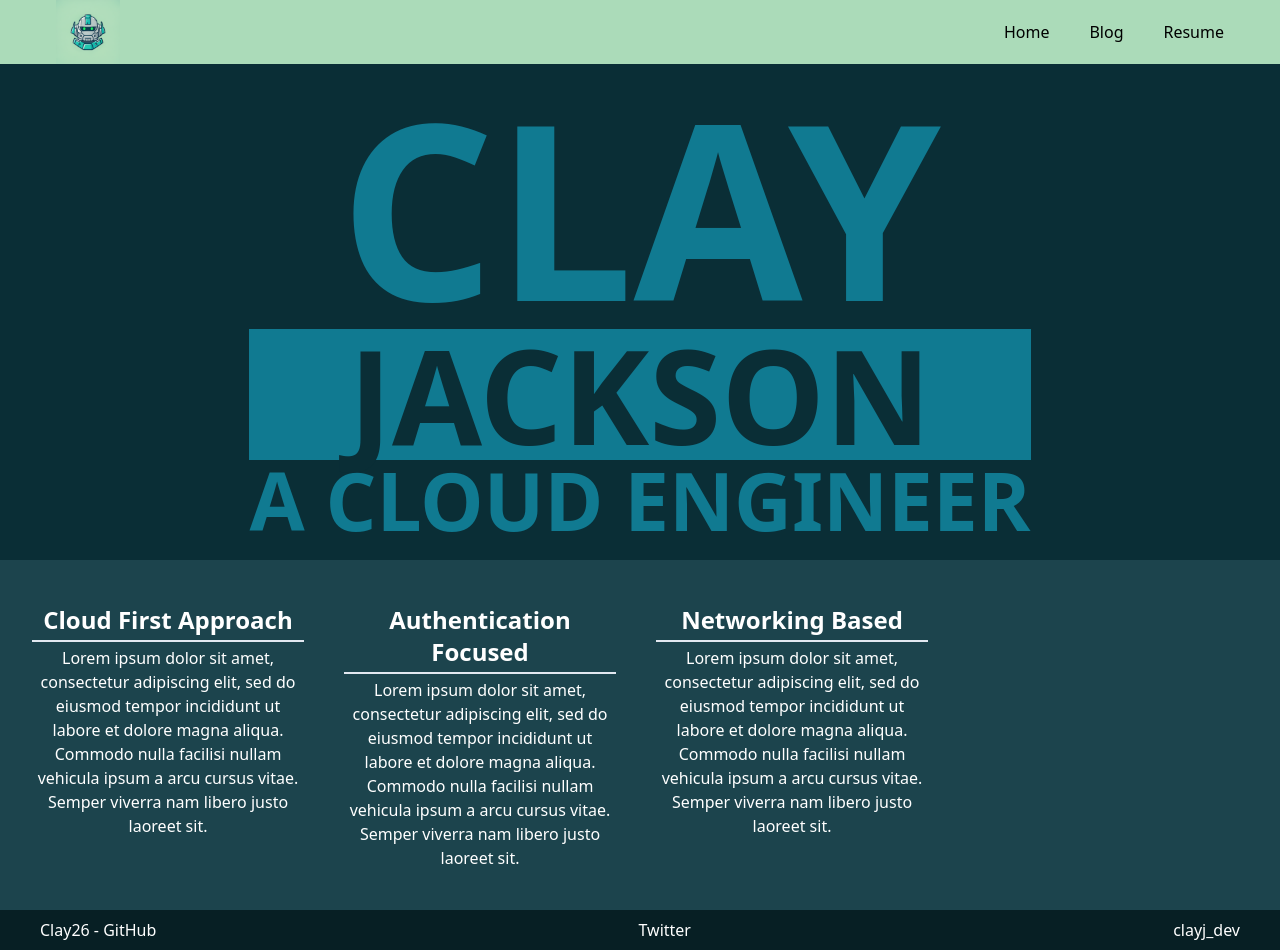
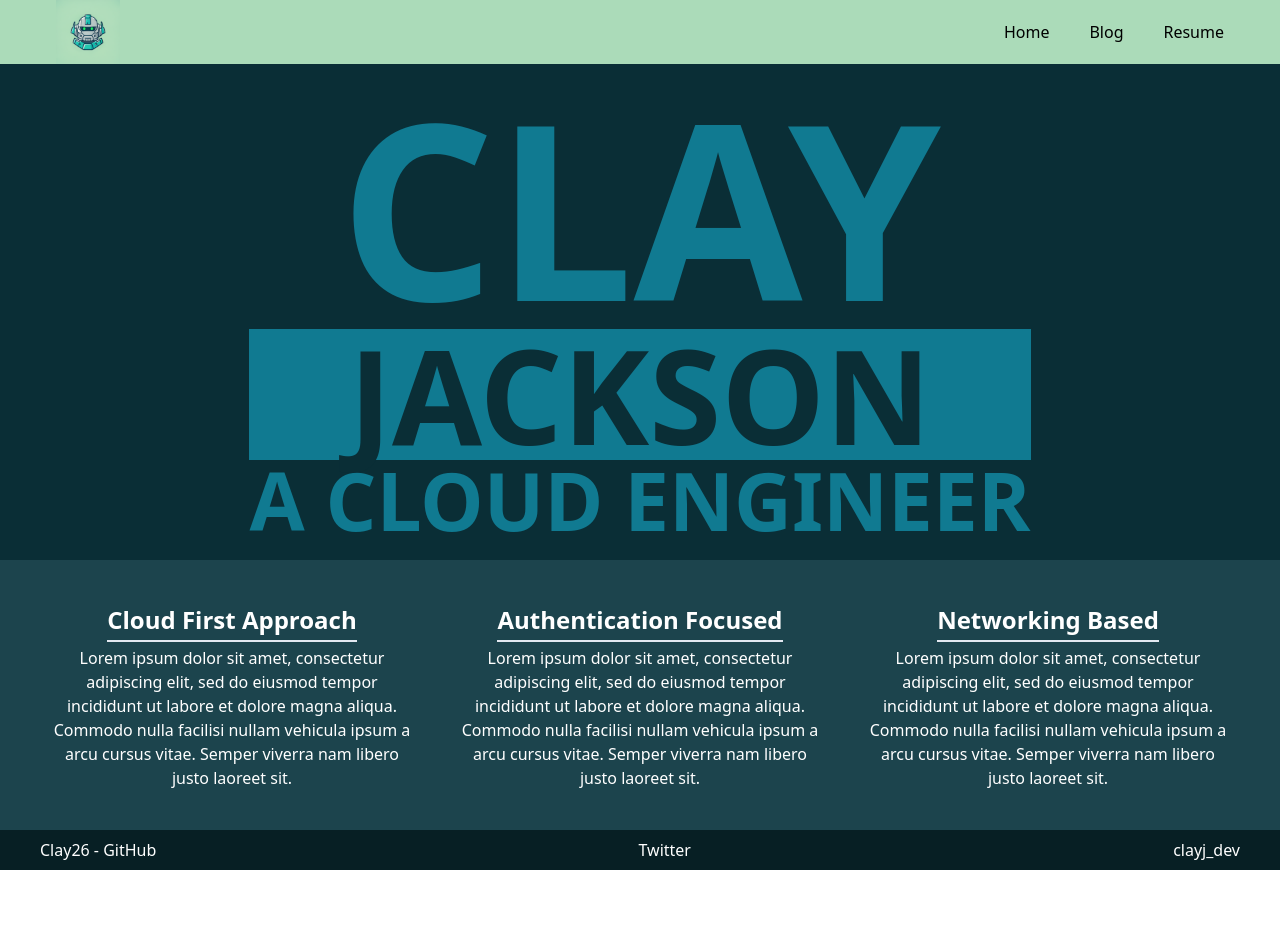
Before and after one commit to Clay26/clayj_dev, a SvelteKit app in the folder clayj_web/: page / in a window 1280 px wide. After the commit the page ends 870 px from the top, so only its background shows below. Built offline with nearby package versions, Linux system fonts and the light colour scheme.

Commit message:
Fix welcome page

```diff
--- a/clayj_web/src/components/ContentItem.svelte
+++ b/clayj_web/src/components/ContentItem.svelte
@@ -1,7 +1,9 @@
 <div class="flex flex-col gap-1">
-    <h2 class="text-2xl font-bold flex-grow-0 py-1 text-center border-b-2 border-slate-200">
-        <slot name="heading"></slot>
-    </h2>
+    <div class="flex justify-center">
+        <h2 class="text-2xl font-bold flex-grow-0 py-1 max-w-fit border-b-2 border-slate-200">
+            <slot name="heading"></slot>
+        </h2>
+    </div>
     <div class="text-center">
         <slot name="content"></slot>
     </div>
--- a/clayj_web/src/routes/+page.svelte
+++ b/clayj_web/src/routes/+page.svelte
@@ -3,11 +3,9 @@
 	import ContentItem from "../components/ContentItem.svelte";
 </script>
 
-<div class="flex flex-col flex-grow items-stretch bg-darkblue">
-	<div class="grow">
-		<WelcomeBanner />
-	</div>
-	<div class="flex flex-col w-full lg:w-auto gap-8 max-w-sm lg:justify-between lg:flex-row lg:max-w-4xl lg:items-baseline lg:gap-10 text-white mx-8 my-10">
+<div class="flex flex-col grow bg-darkblue">
+	<WelcomeBanner />
+	<div class="flex flex-col grow gap-8 text-white mx-8 my-10 lg:justify-between lg:flex-row lg:items-baseline lg:gap-10 lg:mx-12">
 		<ContentItem>
 			<span slot="heading">Cloud First Approach</span>
 
```
